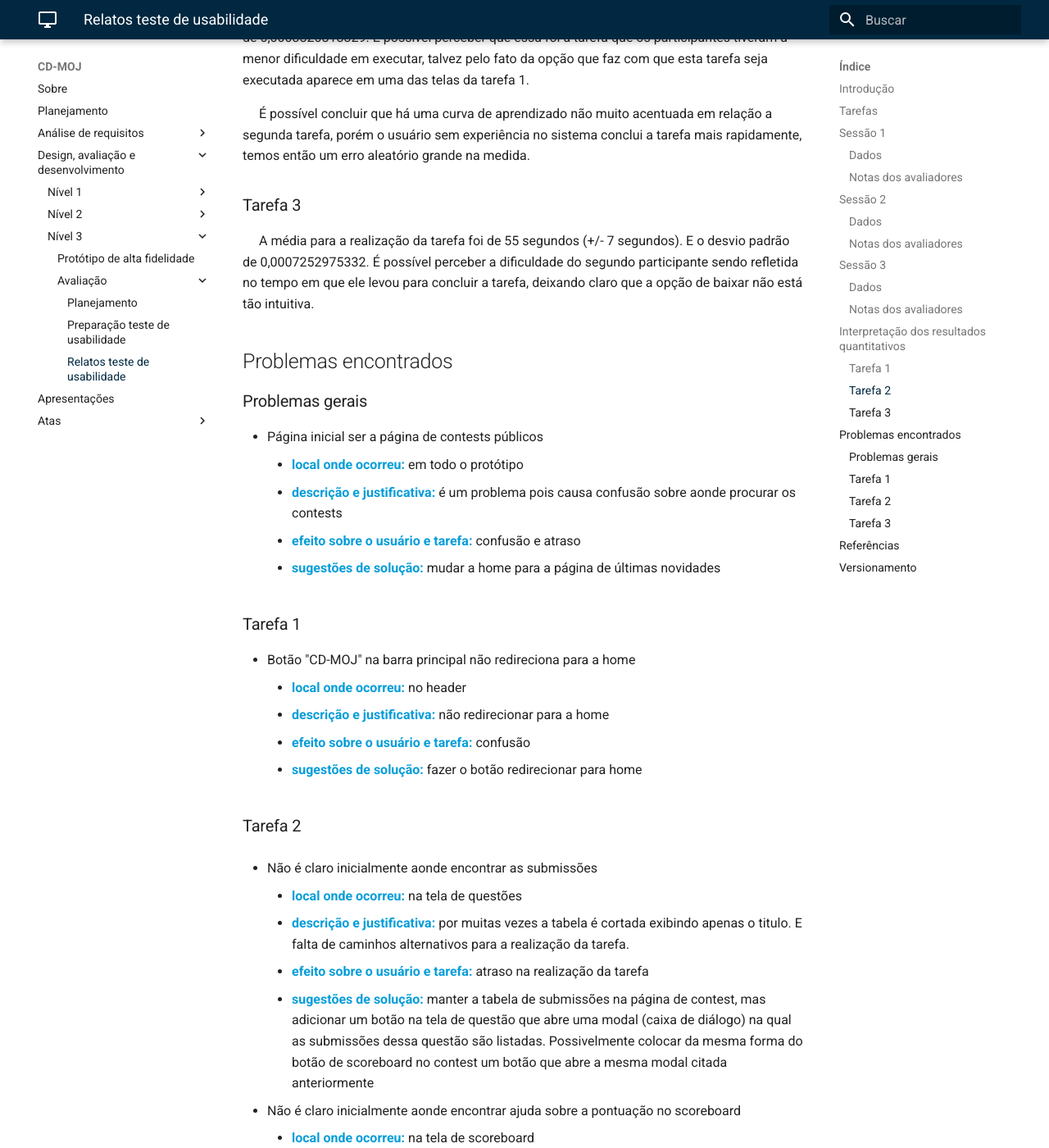
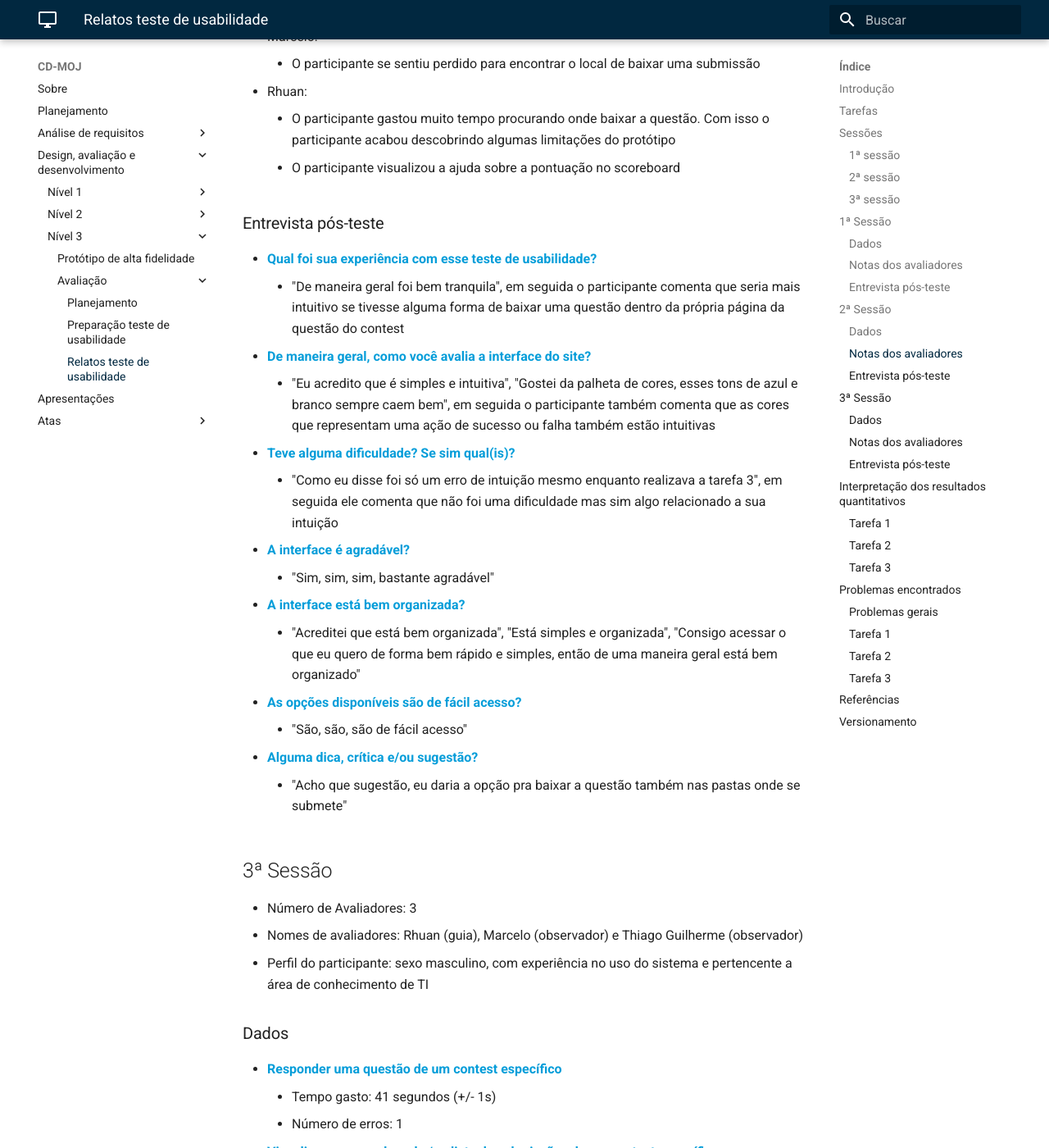
Before and after one commit to Interacao-Humano-Computador/2020.1-CD-MOJ, an MkDocs documentation site: the page built from docs/DeAD/nivel3/avaliacao/teste_usabilidade.md, in a window 1280 px wide and 1400 px high, scrolled down 4228 px. Shown: the whole window at 82% size. Built offline with MkDocs 1.6.1 and Material for MkDocs 9.7.7, drawn with Linux system fonts in a browser that asks for light colours; some of the changed text lies outside the part shown.

Commit message:
Adição das entrevistas no documento teste de usabilidade
Co-authored-by: Rhuancpq <rhuancarlos.queiroz@gmail.com>
Co-authored-by: marcelog5 <marcelovictorg2@gmail.com>
Co-authored-by: ThiagoGMF <thiago.guilherme20@hotmail.com>
Co-authored-by: thiagolopess <thiago.lopes.santos.tls@gmail.com>

```diff
--- a/docs/DeAD/nivel3/avaliacao/teste_usabilidade.md
+++ b/docs/DeAD/nivel3/avaliacao/teste_usabilidade.md
@@ -16,7 +16,21 @@ As tarefas utilizadas nas sessões foram as mesmas para todos os participantes e
 - **Tarefa 2:** Visualizar um scoreboard e/ou lista de submissões de um contest específico
 - **Tarefa 3:** Baixar uma submissão já enviada
 
-## Sessão 1
+## Sessões
+
+### 1ª sessão
+
+<iframe width="560" height="315" src="https://www.youtube.com/embed/JEGgXeaamrw" frameborder="0" allow="accelerometer; autoplay; clipboard-write; encrypted-media; gyroscope; picture-in-picture" allowfullscreen></iframe>
+
+### 2ª sessão
+
+<iframe width="560" height="315" src="https://www.youtube.com/embed/hNOm977NdDg" frameborder="0" allow="accelerometer; autoplay; clipboard-write; encrypted-media; gyroscope; picture-in-picture" allowfullscreen></iframe>
+
+### 3ª sessão
+
+<iframe width="560" height="315" src="https://www.youtube.com/embed/JEGgXeaamrw" frameborder="0" allow="accelerometer; autoplay; clipboard-write; encrypted-media; gyroscope; picture-in-picture" allowfullscreen></iframe>
+
+## 1ª Sessão
 
 - Número de Avaliadores: 3
 - Nomes de avaliadores: Igor (guia), Thiago Guilherme (observador) e Thiago Lopes (observador)
@@ -24,13 +38,13 @@ As tarefas utilizadas nas sessões foram as mesmas para todos os participantes e
 
 ### Dados
 
-- Responder uma questão de um contest específico
+- **Responder uma questão de um contest específico**
     - Tempo gasto: 1 minuto e 45 segundos (+/- 20s)
     - Número de erros: 0
-- Visualizar um scoreboard e/ou lista de submissões de um contest específico
+- **Visualizar um scoreboard e/ou lista de submissões de um contest específico**
     - Tempo gasto: 1 minuto e 4 segundos (+/- 15s)
     - Número de erros: 0
-- Baixar uma submissão já enviada
+- **Baixar uma submissão já enviada**
     - Tempo gasto: 30 segundos (+/- 5s)
     - Número de erros: 1
 
@@ -45,7 +59,24 @@ As tarefas utilizadas nas sessões foram as mesmas para todos os participantes e
     - Quando foi solicitada sobre acessar o *scoreboard* e/ou lista de submissões, não acessou o scoreboard
     - Acessou um contest público ao invés do contest privado
 
-## Sessão 2
+### Entrevista pós-teste
+
+- **Qual foi sua experiência com esse teste de usabilidade?**
+    - No geral a experiência foi boa.
+- **De maneira geral, como você avalia a interface do site?**
+    - "Simples, achei bem simples, mas no sentido de ser intuitivo".
+- **Teve alguma dificuldade? Se sim qual(is)?**
+    - Dificuldade de voltar para a página inicial.
+- **A interface é agradável?**
+    - "Sim, ela é bem agradável, bem limpa".
+- **A interface está bem organizada?**
+    - "Sim, muito bem organizada".
+- **As opções disponíveis são de fácil acesso?**
+    - "Sim, são de fácil acesso, a plataforma está bem intuitiva".
+- **Alguma dica, crítica e/ou sugestão?**
+    - A primeira opção (CD-MOJ) da barra de tarefas (header) deveria mandar para a página inicial (home)
+
+## 2ª Sessão
 
 - Número de Avaliadores: 3
 - Nomes de avaliadores: Thiago Lopes (guia), Marcelo (observador) e Rhuan (observador)
@@ -53,13 +84,13 @@ As tarefas utilizadas nas sessões foram as mesmas para todos os participantes e
 
 ### Dados
 
-- Responder uma questão de um contest específico
+- **Responder uma questão de um contest específico**
     - Tempo gasto: 55 segundos (+/- 5s)
     - Número de erros: 0
-- Visualizar um scoreboard e/ou lista de submissões de um contest específico
+- **Visualizar um scoreboard e/ou lista de submissões de um contest específico**
     - Tempo gasto: 19 segundos (+/- 1s)
     - Número de erros: 0
-- Baixar uma submissão já enviada
+- **Baixar uma submissão já enviada**
     - Tempo gasto: 1 minuto e 45 segundos segundos (+/- 1s)
     - Número de erros: 1
 
@@ -73,7 +104,24 @@ As tarefas utilizadas nas sessões foram as mesmas para todos os participantes e
     - O participante gastou muito tempo procurando onde baixar a questão. Com isso o participante acabou descobrindo algumas limitações do protótipo
     - O participante visualizou a ajuda sobre a pontuação no scoreboard
 
-## Sessão 3
+### Entrevista pós-teste
+
+- **Qual foi sua experiência com esse teste de usabilidade?**
+    - "De maneira geral foi bem tranquila", em seguida o participante comenta que seria mais intuitivo se tivesse alguma forma de baixar uma questão dentro da própria página da questão do contest
+- **De maneira geral, como você avalia a interface do site?**
+    - "Eu acredito que é simples e intuitiva", "Gostei da palheta de cores, esses tons de azul e branco sempre caem bem", em seguida o participante também comenta que as cores que representam uma ação de sucesso ou falha também estão intuitivas
+- **Teve alguma dificuldade? Se sim qual(is)?**
+    - "Como eu disse foi só um erro de intuição mesmo enquanto realizava a tarefa 3", em seguida ele comenta que não foi uma dificuldade mas sim algo relacionado a sua intuição
+- **A interface é agradável?**
+    - "Sim, sim, sim, bastante agradável"
+- **A interface está bem organizada?**
+    - "Acreditei que está bem organizada", "Está simples e organizada", "Consigo acessar o que eu quero de forma bem rápido e simples, então de uma maneira geral está bem organizado"
+- **As opções disponíveis são de fácil acesso?**
+    - "São, são, são de fácil acesso"
+- **Alguma dica, crítica e/ou sugestão?**
+    - "Acho que sugestão, eu daria a opção pra baixar a questão também nas pastas onde se submete"
+
+## 3ª Sessão
 
 - Número de Avaliadores: 3
 - Nomes de avaliadores: Rhuan (guia), Marcelo (observador) e Thiago Guilherme (observador)
@@ -81,13 +129,13 @@ As tarefas utilizadas nas sessões foram as mesmas para todos os participantes e
 
 ### Dados
 
-- Responder uma questão de um contest específico
+- **Responder uma questão de um contest específico**
     - Tempo gasto: 41 segundos (+/- 1s)
     - Número de erros: 1
-- Visualizar um scoreboard e/ou lista de submissões de um contest específico
+- **Visualizar um scoreboard e/ou lista de submissões de um contest específico**
     - Tempo gasto: 35 segundos (+/- 1s)
     - Número de erros: 0
-- Baixar uma submissão já enviada
+- **Baixar uma submissão já enviada**
     - Tempo gasto: 30 segundos segundos (+/- 1s)
     - Número de erros: 0
 
@@ -97,6 +145,23 @@ As tarefas utilizadas nas sessões foram as mesmas para todos os participantes e
     - O participante se sentiu levemente perdido no contexto de realizar o *Login* no sistema
 - Thiago:
     - Não foram encontradas nenhuma dificuldade significativa
+
+### Entrevista pós-teste
+
+- **Qual foi sua experiência com esse teste de usabilidade?**
+    - "Bem eu achei um site muito agradável", "Acho que foi relativamente fácil de fazer as atividades, assim, os ícones são bem naturais, é como a maioria dos sites eu diria"
+- **De maneira geral, como você avalia a interface do site?**
+    - "O moj é uma aplicação visualmente simples, não tem tantas coisas"
+- **Teve alguma dificuldade? Se sim qual(is)?**
+    - O participante comentou que poderia ter tido uma possível dificuldade para encontrar a tabela de submissões, mas comentou que seria achado facilmente
+- **A interface é agradável?**
+    - "Sim, sim, eu gostei"
+- **A interface está bem organizada?**
+    - "Sim, sim"
+- **As opções disponíveis são de fácil acesso?**
+    - "Eu achei tudo fácil mesmo"
+- **Alguma dica, crítica e/ou sugestão?**
+    - "O melhor é não acrescentar coisas, além do que necessita sabe"
 
 ## Interpretação dos resultados quantitativos
 
```
